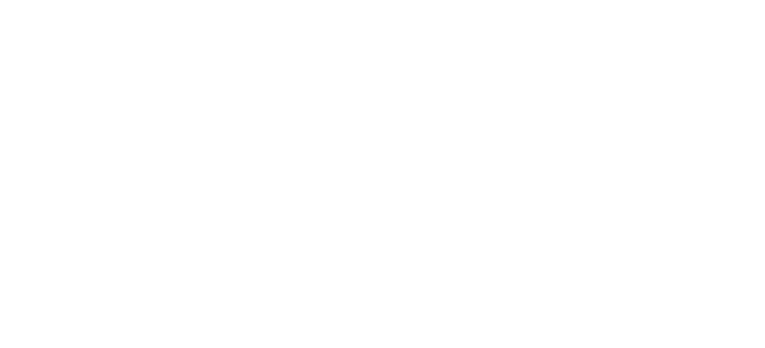
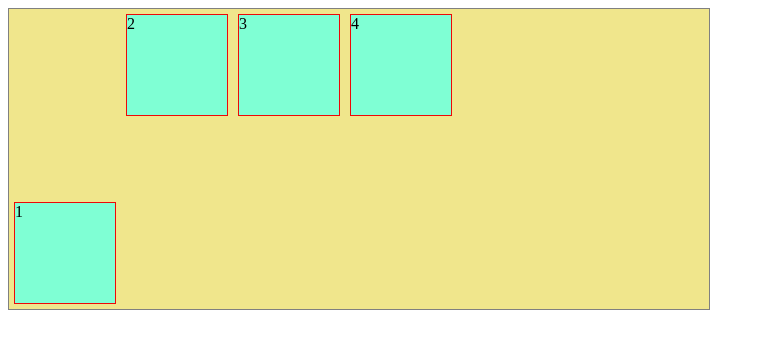
Before and after one commit to AnastasiaSneshko/2, a plain HTML site: page index.html in a window 1280 px wide. Shown: the whole page, without its empty margins (0-765 px from the left). Drawn offline with Linux system fonts and the light colour scheme.

Commit message:
added homework7

```diff
--- a/css/style.css
+++ b/css/style.css
@@ -0,0 +1,39 @@
+/* div {
+  column-count: auto;
+  column-width: 200px;
+  column-gap: 50px;
+  column-rule: 1px solid green;
+} */
+
+#container {
+  width: 700px;
+  height: 300px;
+  border: 1px solid gray;
+  display: flex;
+  background-color: khaki;
+  /* flex-direction: row;
+  flex-wrap: nowrap; */
+  flex-flow: row wrap;
+  /* justify-content: center;
+  align-items: center; */
+}
+
+.box {
+  width: 100px;
+  height: 100px;
+  background-color: aquamarine;
+  margin: 5px;
+  border: 1px solid rgb(238, 8, 8);
+  /* flex-grow: 1;
+  flex-basis: 150px; */
+}
+
+#box1 {
+  /* flex-grow: 2;
+  flex-shrink: 4; */
+  align-self: flex-end;
+}
+
+#box2 {
+  /* flex-grow: 3; */
+}
--- a/index.html
+++ b/index.html
@@ -9,6 +9,24 @@
 </head>
 
 <body>
+  <!-- <div>Lorem, ipsum dolor sit amet consectetur adipisicing elit. Tempora, est maiores provident nobis magni voluptas
+    dolor iure blanditiis corporis nihil. Totam debitis officiis, laborum odit dignissimos voluptates laudantium
+    reprehenderit impedit at velit nisi non omnis eum ipsa eaque earum mollitia dolor fugiat cum quos aspernatur
+    explicabo. Doloribus debitis est ex minus, corrupti necessitatibus cumque beatae velit id error, vel optio enim
+    alias pariatur excepturi maiores quibusdam possimus voluptatem tenetur cum asperiores inventore? Veritatis dolores
+    nemo fugit, nisi voluptates quasi dolorem non ullam delectus omnis maxime, eos aliquam voluptatibus officia vero ab
+    ducimus suscipit incidunt. Ipsa, similique porro? Hic quis voluptatem repellendus eum minus consectetur quibusdam
+    eius. A quod praesentium fugit corporis! Vel, nam. Temporibus ipsam ad voluptates? Fugit, earum laborum in dolores
+    facilis quasi dicta soluta laboriosam commodi eaque mollitia quisquam, nesciunt fuga assumenda nulla. Deserunt, iste
+    temporibus. Enim amet ad alias ipsam dolor ab repudiandae in, laboriosam optio harum!</div> -->
+
+  <div id="container">
+    <div class="box" id="box1">1</div>
+    <div class="box" id="box2">2</div>
+    <div class="box" id="box3">3</div>
+    <div class="box" id="box4">4</div>
+  </div>
+
 </body>
 
 </html>
```
